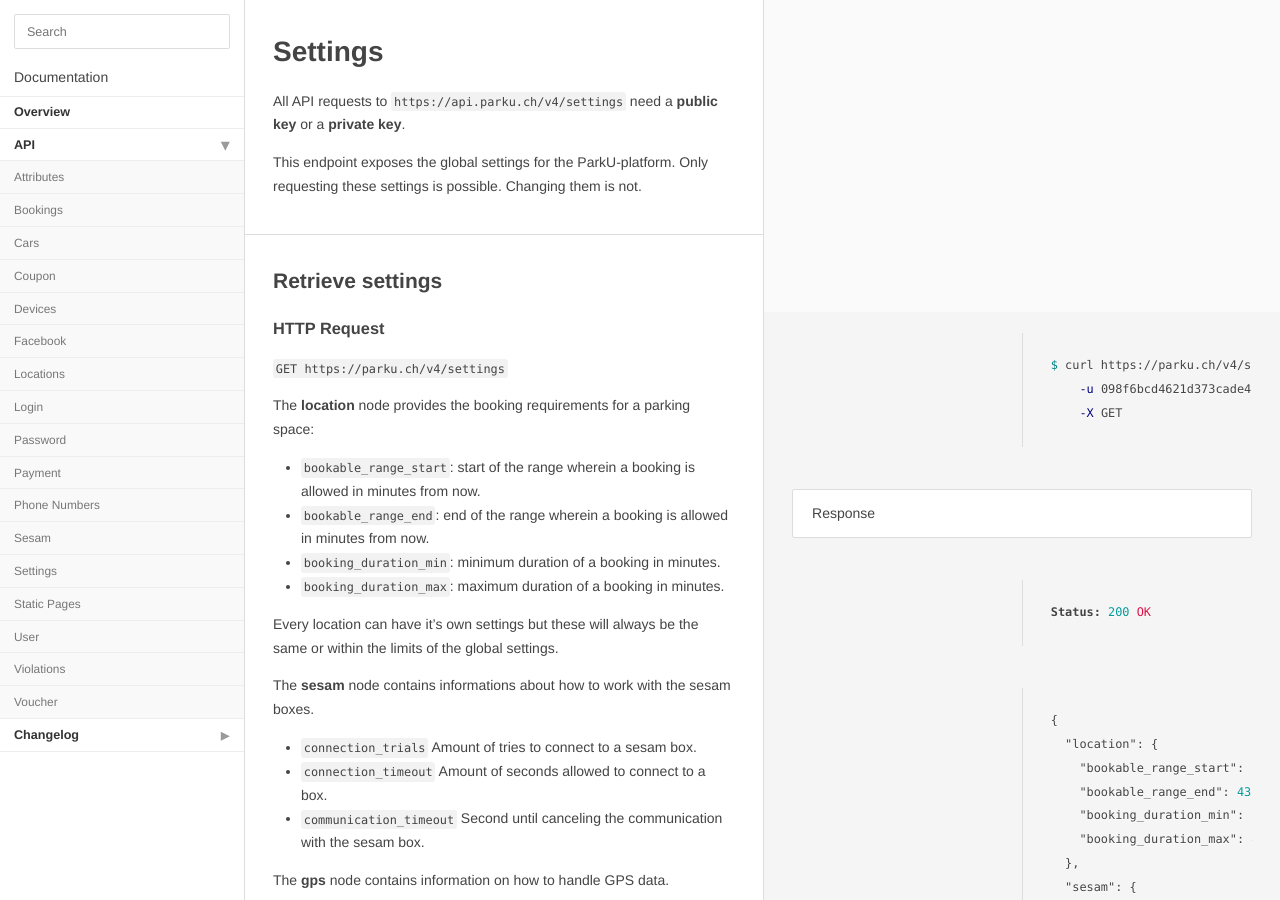
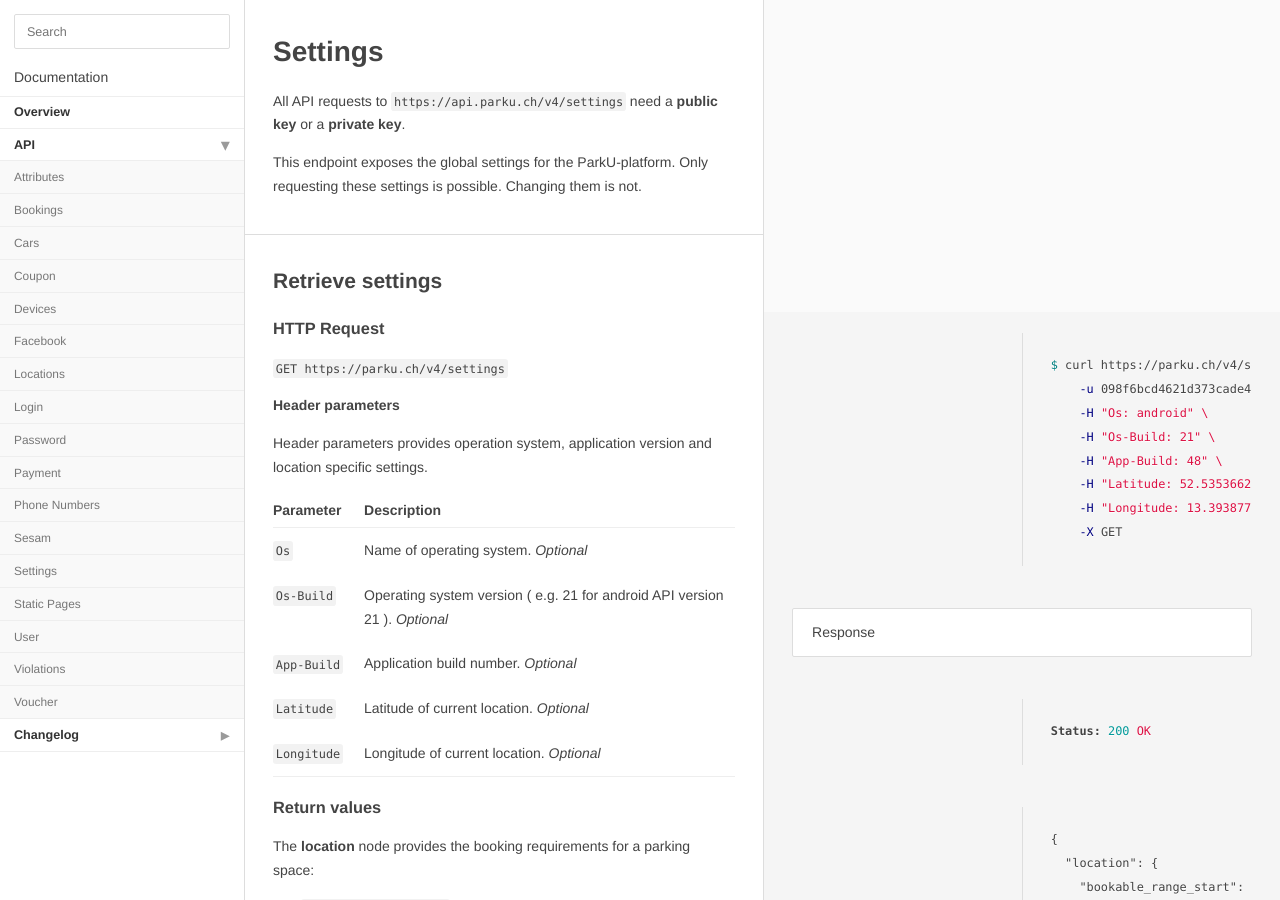
Before and after one commit to parku/docs, a Jekyll site: the page built from api/settings.md, in a window 1280 px wide and 900 px high. Built offline with Jekyll 4.4.1, drawn with Linux system fonts in a browser that asks for light colours; Markdown is read by kramdown in place of the engine named in the settings; some of the changed text lies outside the part shown.

Commit message:
DEV-59 Added feature flags into settings and updated change log

````diff
--- a/api/settings.md
+++ b/api/settings.md
@@ -16,6 +16,11 @@
 ```sh
 $ curl {{ site.parku.api }}/settings \
     -u 098f6bcd4621d373cade4e832627b4f6:parku \
+    -H "Os: android" \
+    -H "Os-Build: 21" \
+    -H "App-Build: 48" \
+    -H "Latitude: 52.53536625" \
+    -H "Longitude: 13.39387752" \
     -X GET
 ```
 
@@ -93,6 +106,20 @@
 ### HTTP Request
 
 `GET {{ site.parku.api }}/settings`
+
+#### Header parameters
+
+Header parameters provides operation system, application version and location specific settings.
+
+Parameter   | Description
+---         | ---
+`Os`         | Name of operating system. _Optional_
+`Os-Build`   | Operating system version ( e.g. 21 for android API version 21 ). _Optional_
+`App-Build`  | Application build number. _Optional_
+`Latitude`   | Latitude of current location. _Optional_
+`Longitude`  | Longitude of current location. _Optional_
+
+### Return values
 
 The **location** node provides the booking requirements for a parking space:
 
@@ -133,6 +160,15 @@
 `expiring`      | Shown _n_ `minutes` to a bookings ending.
 `over`          | Shown _n_ `minutes` to a bookings ending.
 
+The **features** contains feature flags that enables or disables certaint features
+based parameters given in header.
+These feature flags can be different for each operation systems.
+
+* `recommend_update` _Android_ specific: Is enabled if there is a newer version off application that is
+recommended to be updated. Current version still works.
+* `force_update` _Android_ specific: Is enabled if current application version is not supported anymore.
+
+
 ## Enable or disable notification
 
 The request needs a _private key_. A list of possible notifications are mentioned above.
````
Also changed, not shown: other parts of api/settings.md (+8 -0 lines), changelog.md.
